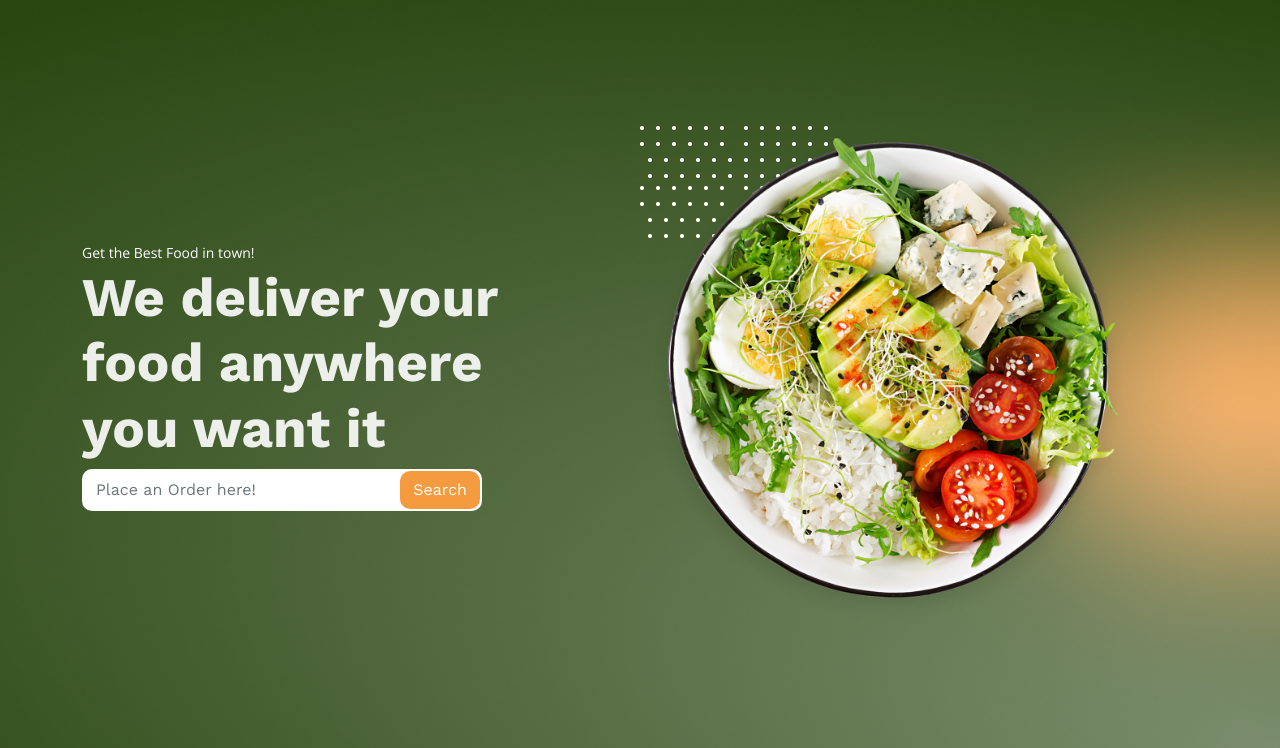
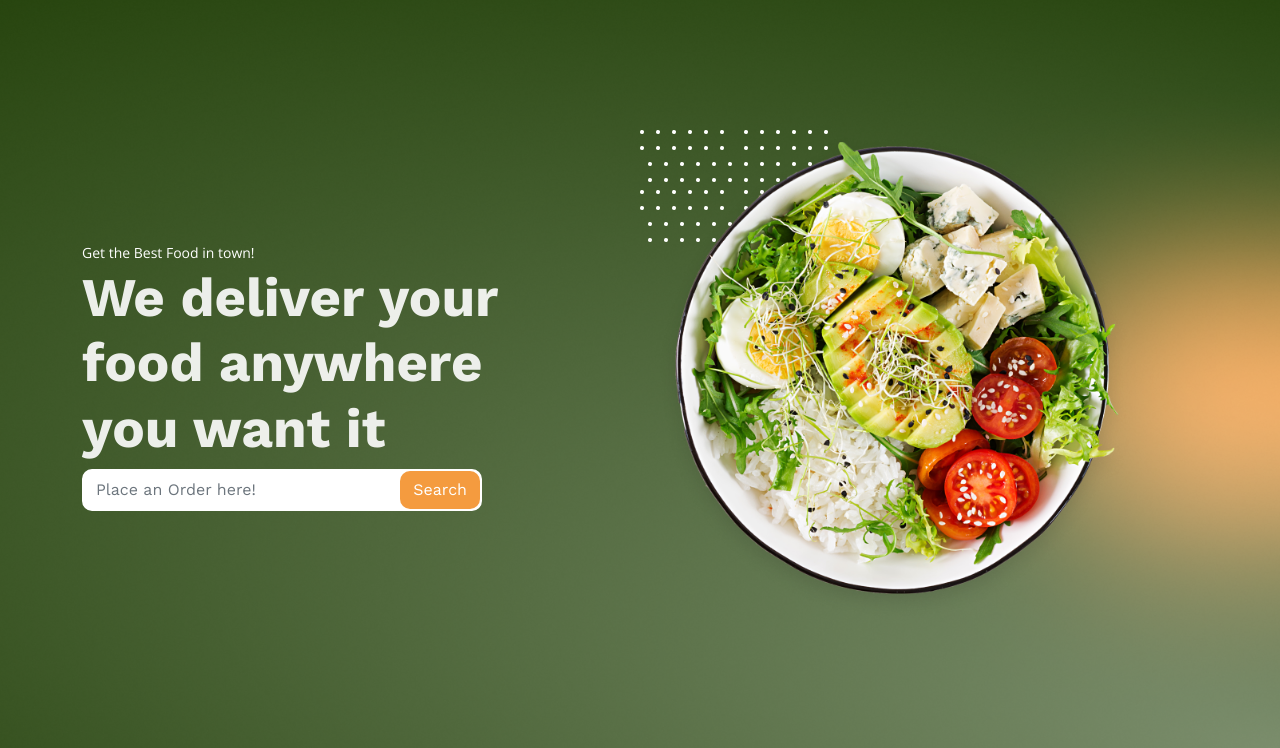
Before and after one commit to veedahv/SpiceKit, a plain HTML site: page index.html in a window 1280 px wide. Shown: the part 52-800 px from the top of the page. Drawn offline with nearby package versions, Linux system fonts and the light colour scheme.

Commit message:
new commit

```diff
--- a/index.html
+++ b/index.html
@@ -67,7 +67,7 @@
     <section class="landing-section pt-5 position-relative">
       <div class="container d-flex align-items-center h-100 pt-4">
         <div class="card bg-transparent w-100 text-white border-0 mb-3">
-          <div class="row align-items-center g-2">
+          <div class="row align-items-center g-4">
             <div class="col-md-6">
               <div class="card-body p-0">
                 <small class="home-text">Get the Best Food in town!</small>
```
